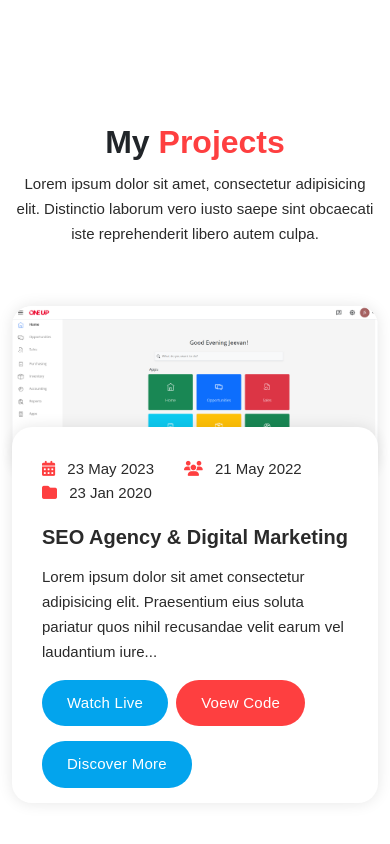
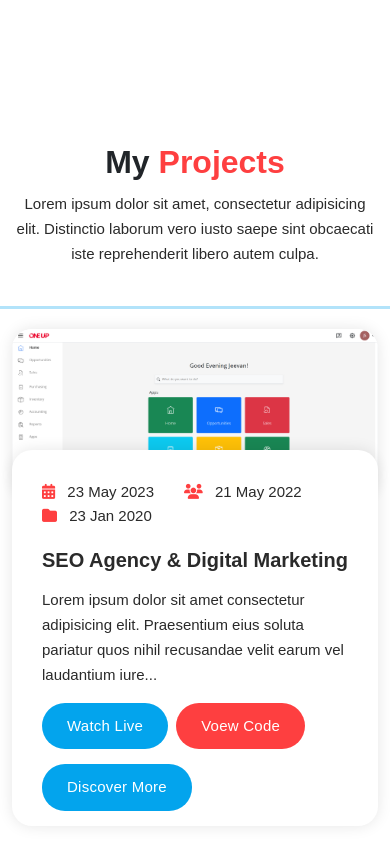
Before and after one commit to Jeevan1/portfolio-new, a React (Vite) app: page / in a window 390 px wide. Shown: the part 6480-7324 px from the top of the page. Built offline with nearby package versions, Linux system fonts and the light colour scheme.

Commit message:
modifying css

```diff
--- a/src/assets/css/style.css
+++ b/src/assets/css/style.css
@@ -1020,6 +1020,17 @@ header
   transform: translateY(-95%);
 }
 @media (max-width: 1000px) {
+  .projects .stiky {
+    position: sticky;
+    top: 100px;
+    background-color: #fff;
+    overflow: hidden;
+    z-index: 999;
+    border-bottom: 3px solid rgba(3, 164, 237, 0.3);
+  }
+  .projects .stiky .section__heading {
+    padding-top: 20px;
+  }
   .projects .right__content {
     margin-left: 0;
   }
@@ -1068,8 +1079,14 @@ header
     display: flex;
     justify-content: center;
   }
+}
+@media (max-width: 1000px) {
+  .contact__us .left__content .left__image {
+    display: flex;
+    justify-content: center;
+  }
   .contact__us .left__content .left__image img {
-    height: 320px;
+    display: none;
   }
 }
 .contact__us .right__form {
--- a/src/assets/css/style.scss
+++ b/src/assets/css/style.scss
@@ -1234,6 +1234,19 @@ header
     }
 
     @media(max-width:1000px) {
+        .stiky{
+            position: sticky;
+            top: 100px;
+            background-color: #fff;
+            overflow: hidden;
+            z-index: 999;
+            border-bottom: 3px solid rgba($color: $cyan, $alpha: 0.3);
+            .section__heading{
+                padding-top: 20px;
+
+            }
+        }
+
         .right__content {
             margin-left: 0;
 
@@ -1291,7 +1304,13 @@ header
             display: flex;
             justify-content: center;
             img{
-                height: 320px;
+            }
+           }
+           @media(max-width:1000px) {
+            display: flex;
+            justify-content: center;
+            img{
+                display: none;
             }
            }
         }
--- a/src/components/Projects.jsx
+++ b/src/components/Projects.jsx
@@ -4,8 +4,8 @@ function Projects() {
   return (
     <div id="projects" className=" projects section">
       <div className="container">
-        <div className="row" data-aos="fade-down">
-          <div className="col-lg-6 col-sm-12">
+        <div className="row stiky" data-aos="fade-down">
+          <div className="col-lg-6 col-sm-12 position-relative">
             <div className="section__heading">
               <h3>
                 My <span>Projects</span>
@@ -24,7 +24,7 @@ function Projects() {
           </div>
         </div>
         <div className="row" data-aos="fade-up">
-          <div className="col-lg-6 ">
+          <div className="col-lg-6 position-relative">
             <div className="left__image">
               <img src="./assets/images/projects/oneup.png" alt="img" />
               <div className="info">
```
